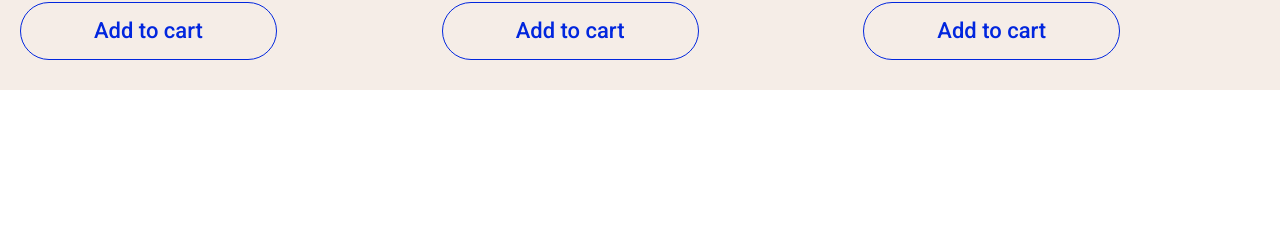
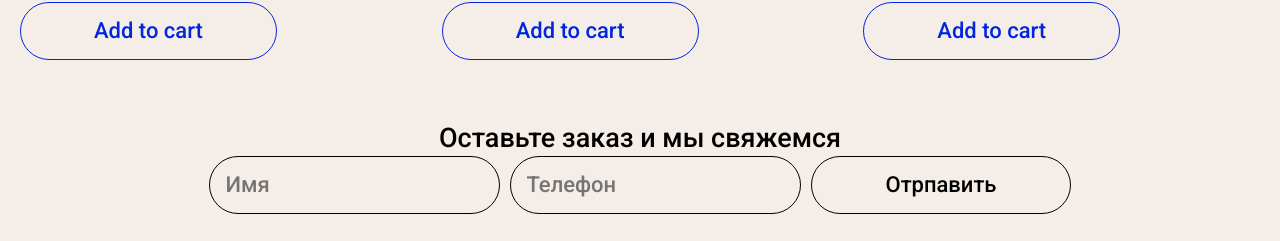
Before and after one commit to NikolayUsov/a11y_presentation, a React (Create React App) app: page / in a window 1280 px wide. Shown: the part 2296-2537 px from the top of the page. Before the commit the page ends 2386 px from the top, so only its background shows below. Built offline with nearby package versions, Linux system fonts and the light colour scheme.

Commit message:
add_bad_version

```diff
--- a/src/App.js
+++ b/src/App.js
@@ -2,6 +2,7 @@ import Header from './components/Header';
 import Promo from './components/Promo/';
 import Advantages from './components/Advantages';
 import Catalog from './components/Catalog';
+import OrderForm from './components/OrderForm';
 
 function App() {
   return (
@@ -10,6 +11,7 @@ function App() {
       <Promo />
       <Advantages />
       <Catalog />
+      <OrderForm />
     </div>
 
   );
--- a/src/components/Advantages/Advantages.jsx
+++ b/src/components/Advantages/Advantages.jsx
@@ -30,12 +30,12 @@ const Advantages = ({ children }) => {
         <div className={styles.advantagesList}>
         {ADVANTAGES_LIST.map(({title, text}, index) => (
                 <div key={index} className={styles.advantagesItem}>
-                  <Typography  varian="subtitle" className={styles.advantagesItemTitle}>{title}</Typography>
-                  <Typography  varian='main' className={styles.advantagesItemText}>{text}</Typography>
+                  <Typography  variant="subtitle" className={styles.advantagesItemTitle}>{title}</Typography>
+                  <Typography  variant='main' className={styles.advantagesItemText}>{text}</Typography>
                 </div>
             ))}
         </div>
-        <Button className={styles.advantagesButton} type='button' varian="secondary">Shop pastry kits</Button>
+        <Button className={styles.advantagesButton} type='button' variant="secondary">Shop pastry kits</Button>
       </Wrapper>
     </div>
   );
--- /dev/null
+++ b/src/components/OrderForm/OrderForm.jsx
@@ -0,0 +1,64 @@
+import React, {useState} from "react";
+import styles from "./orderForm.module.scss";
+import Wrapper from "../Wrapper";
+import Button from "../../ui-kit/Button";
+import Typography from "../../ui-kit/Typography";
+
+const initFormInput = {
+  name: {
+    value: '',
+  },
+  phone: {
+    value: '',
+  },
+};
+
+const Labels = {
+  name: 'Имя',
+  phone: 'Телефон',
+}
+
+const OrderForm = ({ children }) => {
+const [inputs, setInputValue] = useState(initFormInput);
+
+const handleChange = (evt) => {
+  const {name, value} = evt.target;
+  const newState = {
+    ...inputs,
+    [name]: {value}
+  }
+  setInputValue(newState);
+  console.log(evt)
+}
+  return (
+    <div className={styles.root}>
+      <Wrapper>
+        <Typography variant='subtitle' className={styles.title}>Оставьте заказ и мы свяжемся</Typography>
+        <form method="post" className={styles.formContainer}>
+          {
+            Object.keys(inputs).map((type) => (
+              <div
+              className={styles.inputWrapper}
+              key={type}
+            >
+              <label htmlFor={type} className={styles.visuallyHidden}>{Labels[type]}</label>
+              <input
+                value={inputs[type].value}
+                onChange={handleChange}
+                // id={type}
+                className={styles.input}
+                type={type}
+                name={type}
+                placeholder={Labels[type]}
+              />
+            </div>
+            ))
+          }
+        <Button variant="primary" type="submit">Отрпавить</Button>
+        </form>
+      </Wrapper>
+    </div>
+  );
+};
+
+export default OrderForm;
--- /dev/null
+++ b/src/components/OrderForm/index.js
@@ -0,0 +1 @@
+export {default} from './OrderForm';
--- /dev/null
+++ b/src/components/OrderForm/orderForm.module.scss
@@ -0,0 +1,49 @@
+.root {
+
+    background-color: #F5EDE7;
+    padding: 30px 0 ;
+
+}
+
+.title {
+    text-align: center;
+}
+.formContainer {
+    display: flex;
+    justify-content: center;
+    align-items: center;
+
+}
+
+.inputWrapper {
+    margin-right: 10px;
+}
+
+.input {
+    display: inline-block;
+    align-items: center;
+    justify-content: center;
+    padding: 11px 15px;
+    font-family: 'Roboto';
+    font-style: normal;
+    font-weight: normal;
+    font-size: 22px;
+    line-height: 34px;
+    /* identical to box height, or 155% */
+    border: 1px solid #000000;
+    box-sizing: border-box;
+    border-radius: 35px;
+    color: #000000;
+    background: transparent;
+    &:hover {
+       opacity: 0.7;
+    }
+}
+
+.visuallyHidden {
+    position: absolute;
+    clip: rect(0 0 0 0);
+    width: 1px;
+    height: 1px;
+    margin: -1px;
+  }
--- a/src/components/ProductCard/ProductCard.jsx
+++ b/src/components/ProductCard/ProductCard.jsx
@@ -15,7 +15,7 @@ const ProductCard = ({product}) => {
       <span className={styles.productPrice}>
         {`Kit of 6 - ${price}`}
       </span>
-      <Button varian="secondary">Add to cart</Button>
+      <Button variant="secondary">Add to cart</Button>
     </div>
   );
 };
--- a/src/components/Promo/Promo.jsx
+++ b/src/components/Promo/Promo.jsx
@@ -11,13 +11,13 @@ const Promo = ({ children }) => {
       <Wrapper>
         <div className={styles.inner}>
           <div className={styles.promoText}>
-            <Typography  className={styles.promoTextTitle} varian="title">Fresh pastry kits</Typography>
+            <Typography  className={styles.promoTextTitle} variant="title">Fresh pastry kits</Typography>
             <Typography className={styles.promoTextMain}>
               Bringing the smells and tastes of your favourite patisserie to your home.
               Our kits have everything you need to easily make killer pastries every time.
               We haveve done the tricky bits so all you need to do is roll, proof and bake!
             </Typography>
-            <Button varian="primary" type='button'>Shop pastry kits</Button>
+            <Button variant="primary" type='button'>Shop pastry kits</Button>
           </div>
           <div className={styles.promoMedia}>
             <div className={styles.promoMediaContainer}>
--- a/src/ui-kit/Button/Button.jsx
+++ b/src/ui-kit/Button/Button.jsx
@@ -2,11 +2,11 @@ import React from "react";
 import styles from './button.module.scss';
 import {Type} from './const';
 
-const Button = ({children, varian=`${Type.PRIMARY}`, className = '', tagName = 'button', ...props}) => {
+const Button = ({children, variant=`${Type.PRIMARY}`, className = '', tagName = 'button', ...props}) => {
     const TagName  = tagName;
 
     return (
-        <TagName className={`${styles.root} ${styles[varian]} ${className}`} {...props}>
+        <TagName className={`${styles.root} ${styles[variant]} ${className}`} {...props}>
             {children}
         </TagName>
     )
--- a/src/ui-kit/Typography/Typography.jsx
+++ b/src/ui-kit/Typography/Typography.jsx
@@ -2,12 +2,12 @@ import React from "react";
 import styles from './Typography.module.scss';
 import {Type} from './const';
 
-const Typography = ({children, varian=`${Type.MAIN}`, className}) => {
+const Typography = ({children, variant=`${Type.MAIN}`, className}) => {
 
-    const TagName = varian === Type.MAIN ? 'p': varian === Type.SUBTITLE ? 'h1' : 'h3' ;
+    const TagName = variant === Type.MAIN ? 'p': variant === Type.SUBTITLE ? 'h1' : 'h3' ;
 
     return (
-        <TagName className={`${styles[varian]} ${className}`}>
+        <TagName className={`${styles[variant]} ${className}`}>
             {children}
         </TagName>
     )
```
